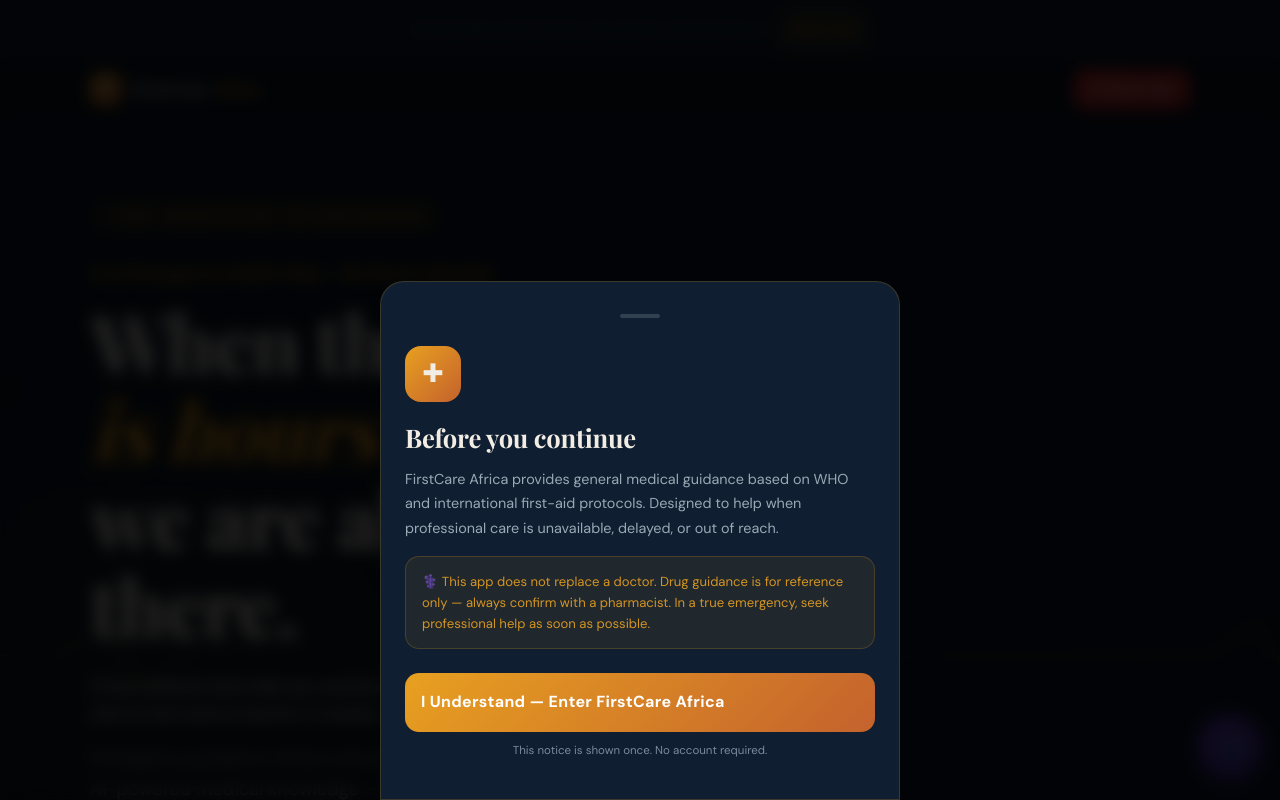
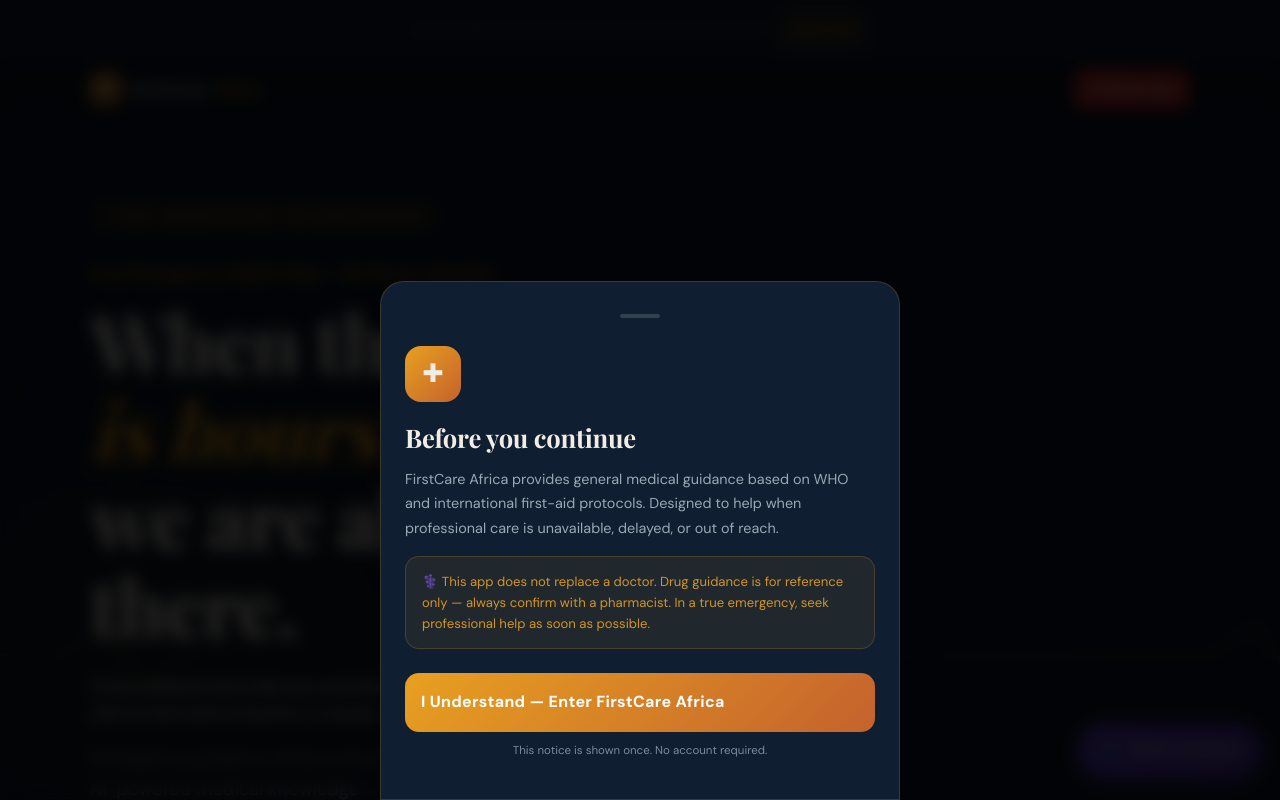
Before and after one commit to louisnkan/firstcareafrica, a Next.js app: page / in a window 1280 px wide. Shown: the top 800 px of the page. Built offline with nearby package versions, Linux system fonts and the light colour scheme; a web font is replaced by a local one.

Commit message:
Enhance FAB button and clean up comments

```diff
--- a/components/FABChat.js
+++ b/components/FABChat.js
@@ -87,7 +87,6 @@
 
       const data = await res.json()
 
-      // Clean the message as a safety net
       const cleanedMessage = cleanMessage(data.message || '')
 
       setMessages(prev => [...prev, {
@@ -144,29 +143,38 @@
 
   return (
     <>
-      {/* FAB Button */}
+      {/* FAB Button — now labeled, not a bare icon */}
       {!open && (
         <button
           onClick={() => setOpen(true)}
-          aria-label="Open Dr. FirstCare AI Chat"
+          aria-label="Ask Dr. FirstCare — AI medical guidance chat"
           style={{
             position: 'fixed',
             bottom: '24px',
             right: '20px',
-            width: '60px',
-            height: '60px',
-            borderRadius: '50%',
+            height: '52px',
+            padding: '0 18px 0 14px',
+            borderRadius: '26px',
             background: 'linear-gradient(135deg, #6741D9, #5433B0)',
             border: '2px solid rgba(103,65,217,0.4)',
             boxShadow: '0 4px 20px rgba(103,65,217,0.5)',
             cursor: 'pointer',
             display: 'flex',
             alignItems: 'center',
-            justifyContent: 'center',
+            gap: '8px',
             zIndex: 1000,
             animation: 'fabPulse 3s ease-in-out infinite'
           }}>
-          <span style={{ fontSize: '1.5rem' }}>🩺</span>
+          <span style={{ fontSize: '1.35rem' }}>🩺</span>
+          <span style={{
+            color: 'white',
+            fontFamily: "'DM Sans', sans-serif",
+            fontSize: '0.85rem',
+            fontWeight: '700',
+            whiteSpace: 'nowrap'
+          }}>
+            Ask Dr. FirstCare
+          </span>
         </button>
       )}
 
@@ -180,7 +188,6 @@
           flexDirection: 'column',
           justifyContent: 'flex-end'
         }}>
-          {/* Backdrop */}
           <div
             onClick={() => setOpen(false)}
             style={{
@@ -191,7 +198,6 @@
             }}
           />
 
-          {/* Panel */}
           <div style={{
             position: 'relative',
             background: '#0F1923',
@@ -204,7 +210,6 @@
             animation: 'slideUp 0.3s ease'
           }}>
 
-            {/* Handle */}
             <div style={{
               display: 'flex',
               justifyContent: 'center',
@@ -218,7 +223,6 @@
               }} />
             </div>
 
-            {/* Header */}
             <div style={{
               display: 'flex',
               alignItems: 'center',
@@ -264,7 +268,7 @@
                       borderRadius: '50%',
                       display: 'inline-block'
                     }} />
-                    AI Medical Guidance
+                    Ask me anything about a health concern
                   </p>
                 </div>
               </div>
@@ -304,7 +308,6 @@
               </div>
             </div>
 
-            {/* Emergency banner */}
             {isEmergency && (
               <div style={{
                 background: 'rgba(224,49,49,0.12)',
@@ -326,7 +329,6 @@
               </div>
             )}
 
-            {/* Messages */}
             <div style={{
               flex: 1,
               overflowY: 'auto',
@@ -343,7 +345,6 @@
                   gap: '8px'
                 }}>
 
-                  {/* Message bubble */}
                   <div style={{
                     maxWidth: '88%',
                     background: msg.role === 'user'
@@ -372,7 +373,6 @@
                     </p>
                   </div>
 
-                  {/* Condition link */}
                   {msg.conditionLink && (
                     <button
                       onClick={() => handleGoToCondition(msg.conditionLink)}
@@ -401,7 +401,6 @@
                     </button>
                   )}
 
-                  {/* Options */}
                   {msg.options && msg.options.length > 0 && (
                     <div style={{
                       display: 'flex',
@@ -440,7 +439,6 @@
                         </button>
                       ))}
 
-                      {/* Type instead option */}
                       {i === messages.length - 1 && !showInput && (
                         <button
                           onClick={() => setShowInput(true)}
@@ -467,7 +465,6 @@
                 </div>
               ))}
 
-              {/* Loading */}
               {loading && (
                 <div style={{
                   display: 'flex',
@@ -497,7 +494,6 @@
               <div ref={messagesEndRef} />
             </div>
 
-            {/* Input area */}
             {(showInput ||
               messages[messages.length - 1]?.options?.length === 0
             ) && (
@@ -555,7 +551,6 @@
               </div>
             )}
 
-            {/* Disclaimer */}
             <div style={{
               padding: '0 16px 20px',
               textAlign: 'center'
@@ -590,4 +585,4 @@
       `}</style>
     </>
   )
-        }
+}
```
